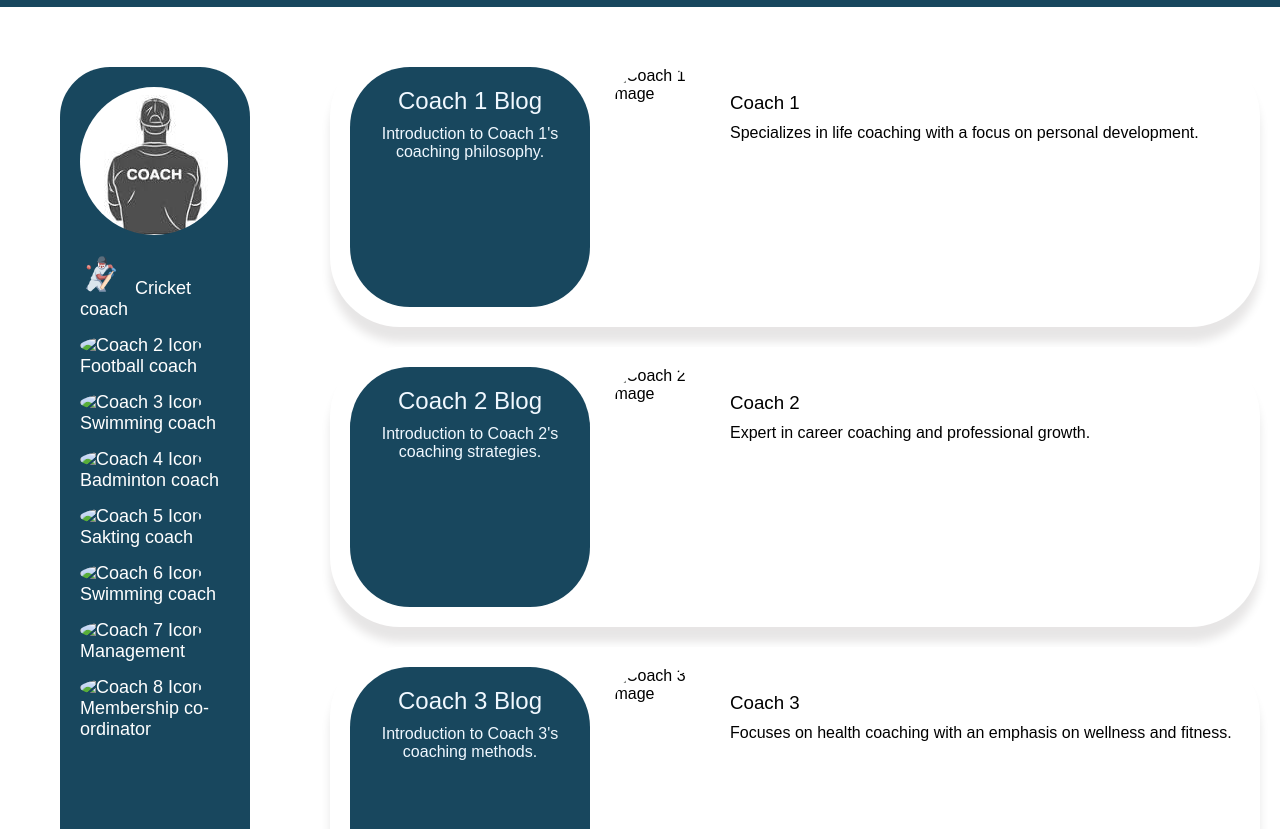
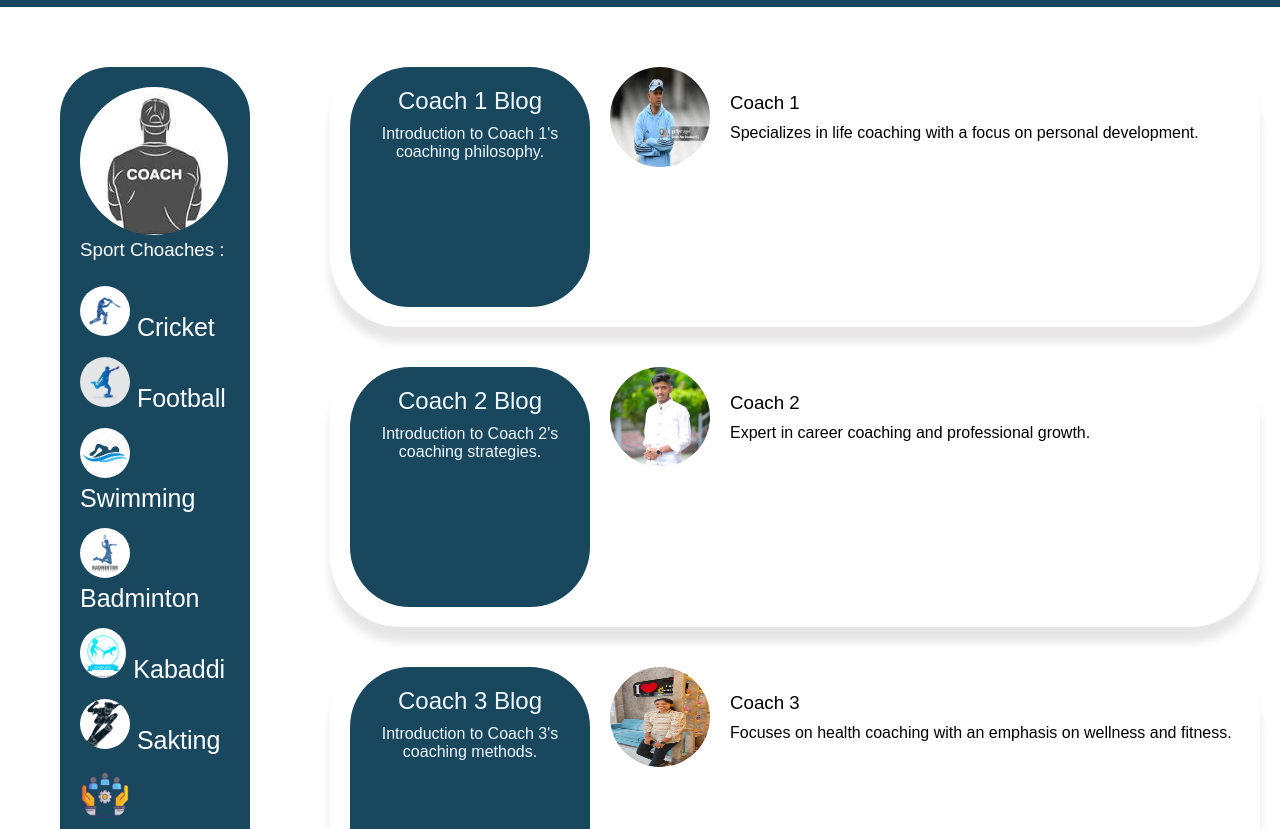
Before and after one commit to Abhishekkatale/icp-9.0-html-github-group5-project-2, a plain HTML site: page pages/coaching.html in a window 1280 px wide. Shown: the part 87-916 px from the top of the page. Drawn offline with Linux system fonts and the light colour scheme; a web font is replaced by a local one.

Commit message:
added coach images

```diff
--- a/css/coaching.css
+++ b/css/coaching.css
@@ -1,3 +1,6 @@
+@import url('https://fonts.googleapis.com/css2?family=Jersey+10&display=swap');
+
+
 body, h1, p, ul {
     margin: 0;
     padding: 0;
@@ -136,16 +139,17 @@ header {
 }
 
 .sidebar nav ul li img {
-    width: 40px;
-    height: 40px;
-    margin-right: 10px;
+    width: 50 px;
+    height: 50px;
+
     border-radius: 50%;
 }
 
 .sidebar nav ul li a {
     color: #fff;
     text-decoration: none;
-    font-size: 18px;
+    font-size: 25px;
+    font-family: 'Jersey 10', sans-serif;
 }
 
 .sidebar nav ul li a:hover {
--- a/pages/coaching.html
+++ b/pages/coaching.html
@@ -39,14 +39,16 @@
 
                 <ul>
                     <img  style="border-radius: 50%;" src="../images/coach.jpg" alt=" coaches">
-                    <li><a href="#coach1"><img src="../images/cricket.png" alt="Coach 1 Icon"> Cricket coach </a></li>
-                    <li><a href="#coach2"><img src="icon2.png" alt="Coach 2 Icon"> Football coach </a></li>
-                    <li><a href="#coach3"><img src="icon3.png" alt="Coach 3 Icon"> Swimming coach </a></li>
-                    <li><a href="#coach4"><img src="icon4.png" alt="Coach 4 Icon"> Badminton coach  </a></li>
-                    <li><a href="#coach5"><img src="icon5.png" alt="Coach 5 Icon"> Sakting coach  </a></li>
-                    <li><a href="#coach6"><img src="icon6.png" alt="Coach 6 Icon"> Swimming coach </a></li>
-                    <li><a href="#coach7"><img src="icon7.png" alt="Coach 7 Icon"> Management  </a></li>
-                    <li><a href="#coach8"><img src="icon8.png" alt="Coach 8 Icon"> Membership co-ordinator </a></li>
+
+                <h3 style="font-family: 'Jersey 10', sans-serif;"> Sport Choaches :</h3>
+                    <li><a href="#coach1"><img src="../images/cricket.jpg" alt="Coach 1 Icon"> Cricket </a></li>
+                    <li><a href="#coach2"><img src="../images/football1.jpg" alt="Coach 2 Icon"> Football  </a></li>
+                    <li><a href="#coach3"><img src="../images/swimming.jpg" alt="Coach 3 Icon"> Swimming  </a></li>
+                    <li><a href="#coach4"><img src="../images/badminton.jpg" alt="Coach 4 Icon"> Badminton   </a></li>
+                    <li><a href="#coach5"><img src="../images/kabaddi.jpg" alt="Coach 5 Icon"> Kabaddi  </a></li>
+                    <li><a href="#coach6"><img src="../images/skating.jpg" alt="Coach 6 Icon"> Sakting </a></li>
+                    <li><a href="#coach7"><img src="../images/management.jpg" alt="Coach 7 Icon"> Management  </a></li>
+                    <li><a href="#coach8"><img src="../images/m-cordinate.jpg" alt="Coach 8 Icon"> Membership co-ordinator </a></li>
                 </ul>
             </nav>
         </aside>
@@ -58,7 +60,7 @@
                     <p>Introduction to Coach 1's coaching philosophy.</p>
                 </div>
                 <div class="coach-info">
-                    <img src="coach1.jpg" alt="Coach 1 Image">
+                    <img src="../images/c1.jpg" alt="Coach 1 Image">
                     <div class="info">
                         <h3>Coach 1</h3>
                         <p>Specializes in life coaching with a focus on personal development.</p>
@@ -72,7 +74,7 @@
                     <p>Introduction to Coach 2's coaching strategies.</p>
                 </div>
                 <div class="coach-info">
-                    <img src="coach2.jpg" alt="Coach 2 Image">
+                    <img src="../images/sujit.jpg" alt="Coach 2 Image">
                     <div class="info">
                         <h3>Coach 2</h3>
                         <p>Expert in career coaching and professional growth.</p>
@@ -86,7 +88,7 @@
                     <p>Introduction to Coach 3's coaching methods.</p>
                 </div>
                 <div class="coach-info">
-                    <img src="coach3.jpg" alt="Coach 3 Image">
+                    <img src="../images/rutuja.jpg" alt="Coach 3 Image">
                     <div class="info">
                         <h3>Coach 3</h3>
                         <p>Focuses on health coaching with an emphasis on wellness and fitness.</p>
@@ -100,7 +102,7 @@
                     <p>Introduction to Coach 2's coaching strategies.</p>
                 </div>
                 <div class="coach-info">
-                    <img src="coach2.jpg" alt="Coach 2 Image">
+                    <img src="../images/shruti.jpg" alt="Coach 4 Image">
                     <div class="info">
                         <h3>Coach 2</h3>
                         <p>Expert in career coaching and professional growth.</p>
@@ -114,7 +116,7 @@
                     <p>Introduction to Coach 2's coaching strategies.</p>
                 </div>
                 <div class="coach-info">
-                    <img src="coach2.jpg" alt="Coach 2 Image">
+                    <img src="../images/vaishnavi.jpg" alt="Coach 5 Image">
                     <div class="info">
                         <h3>Coach 2</h3>
                         <p>Expert in career coaching and professional growth.</p>
@@ -128,7 +130,7 @@
                     <p>Introduction to Coach 2's coaching strategies.</p>
                 </div>
                 <div class="coach-info">
-                    <img src="coach2.jpg" alt="Coach 2 Image">
+                    <img src="../images/renu.jpg" alt="Coach 6 Image">
                     <div class="info">
                         <h3>Coach 2</h3>
                         <p>Expert in career coaching and professional growth.</p>
@@ -142,7 +144,7 @@
                     <p>Introduction to Coach 2's coaching strategies.</p>
                 </div>
                 <div class="coach-info">
-                    <img src="coach2.jpg" alt="Coach 2 Image">
+                    <img src="../images/abhishek.jpg" alt="Coach 7 Image">
                     <div class="info">
                         <h3>Coach 2</h3>
                         <p>Expert in career coaching and professional growth.</p>
@@ -156,7 +158,7 @@
                     <p>Introduction to Coach 2's coaching strategies.</p>
                 </div>
                 <div class="coach-info">
-                    <img src="coach2.jpg" alt="Coach 2 Image">
+                    <img src="../images/shubhangi.jpg" alt="Coach 8 Image">
                     <div class="info">
                         <h3>Coach 2</h3>
                         <p>Expert in career coaching and professional growth.</p>
```
Also changed, not shown: images/badminton.jpg (added), images/cricket.jpg (added), images/cricket.png (deleted), images/football.jpg (added), images/football1.jpg (added), images/kabaddi.jpg (added), images/m-cordinate.jpg (added), images/management.jpg (added), images/skating.jpg (added), images/swimming.jpg (added).
